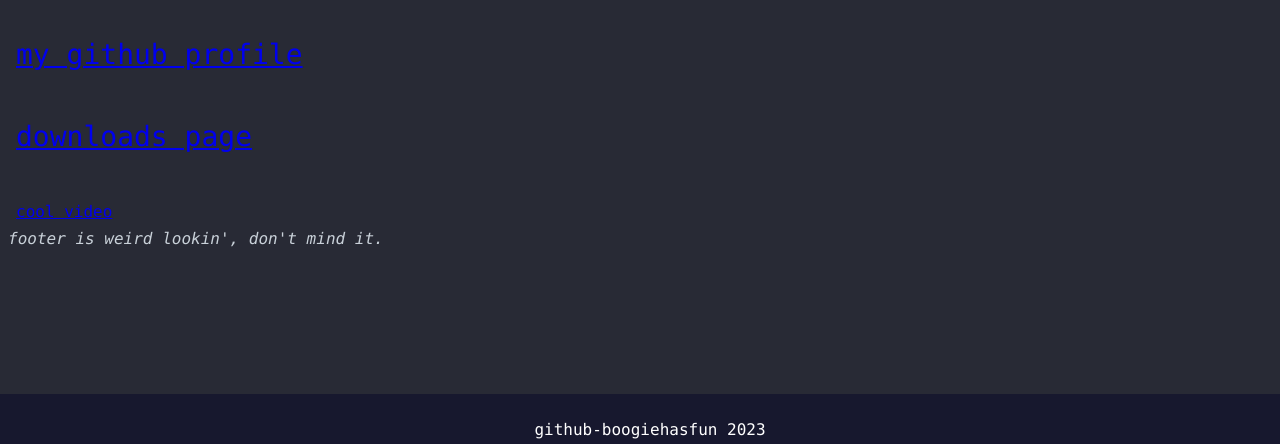
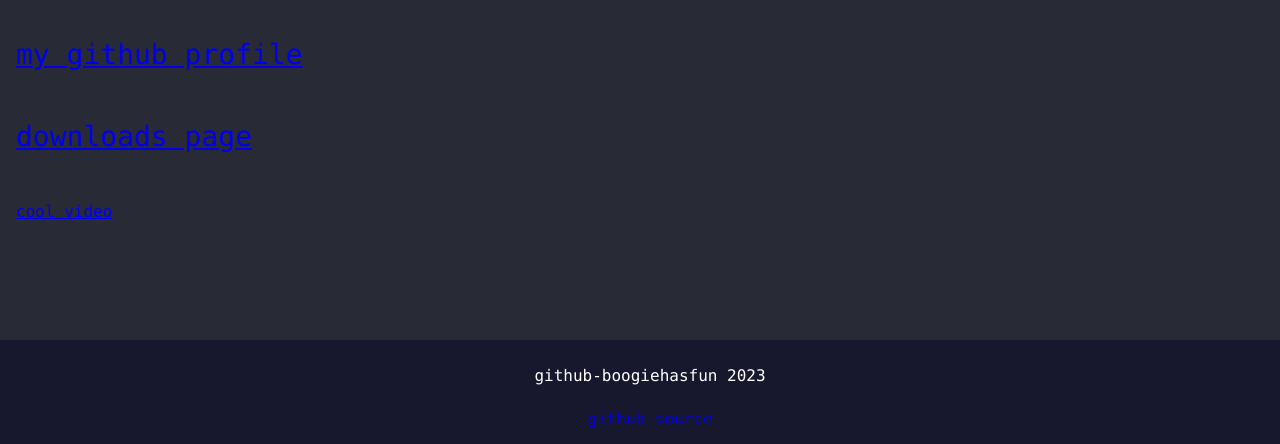
Before and after one commit to BoogieHasFun/boogiehasfun-website-testing, a plain HTML site: page index.html in a window 1280 px wide. Shown: the part 356-800 px from the top of the page. Drawn offline with Linux system fonts and the light colour scheme.

Commit message:
footer is good now :D

```diff
--- a/index.html
+++ b/index.html
@@ -33,8 +33,8 @@
       <br>
       <oohfancy><a href="https://www.youtube.com/watch?v=dQw4w9WgXcQ">cool video</a></oohfancy>
 
-   <font><address>footer is weird lookin', don't mind it.</address>
-      <br>
+  <!-- <font><address>footer is weird lookin', don't mind it.</address>
+      <br> -->
 
         <!-- <br>
             <br>
--- a/styles.css
+++ b/styles.css
@@ -38,14 +38,15 @@ a {
 
 footer {
 
+
   background-color: #17182e;
   padding: 10px;
   text-align: center;
   color: white;
   position:fixed;
   left:0px;
-  bottom:0px;
-  height:30px;
+  bottom:-2px;
+
   width:100%;
 }
 blackbackground
```
